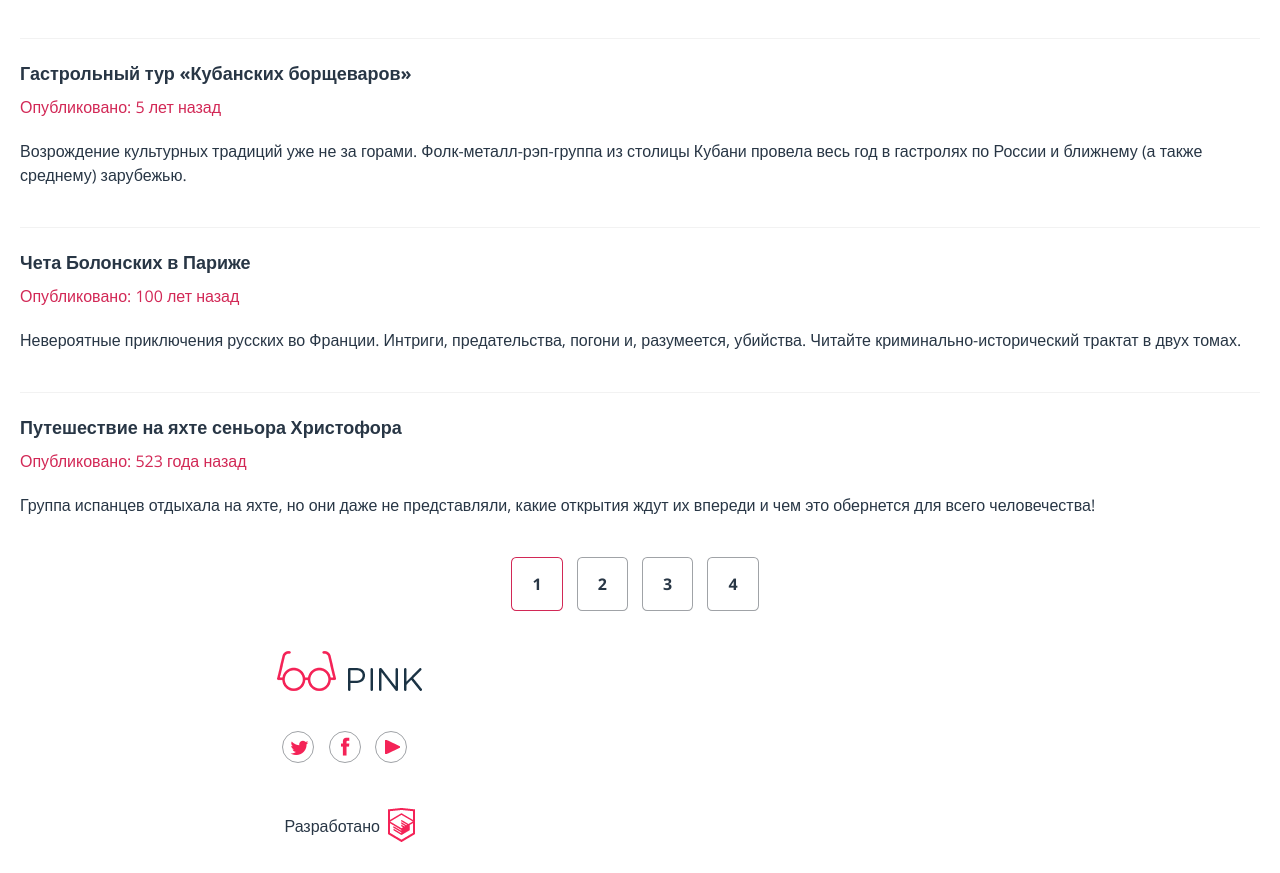
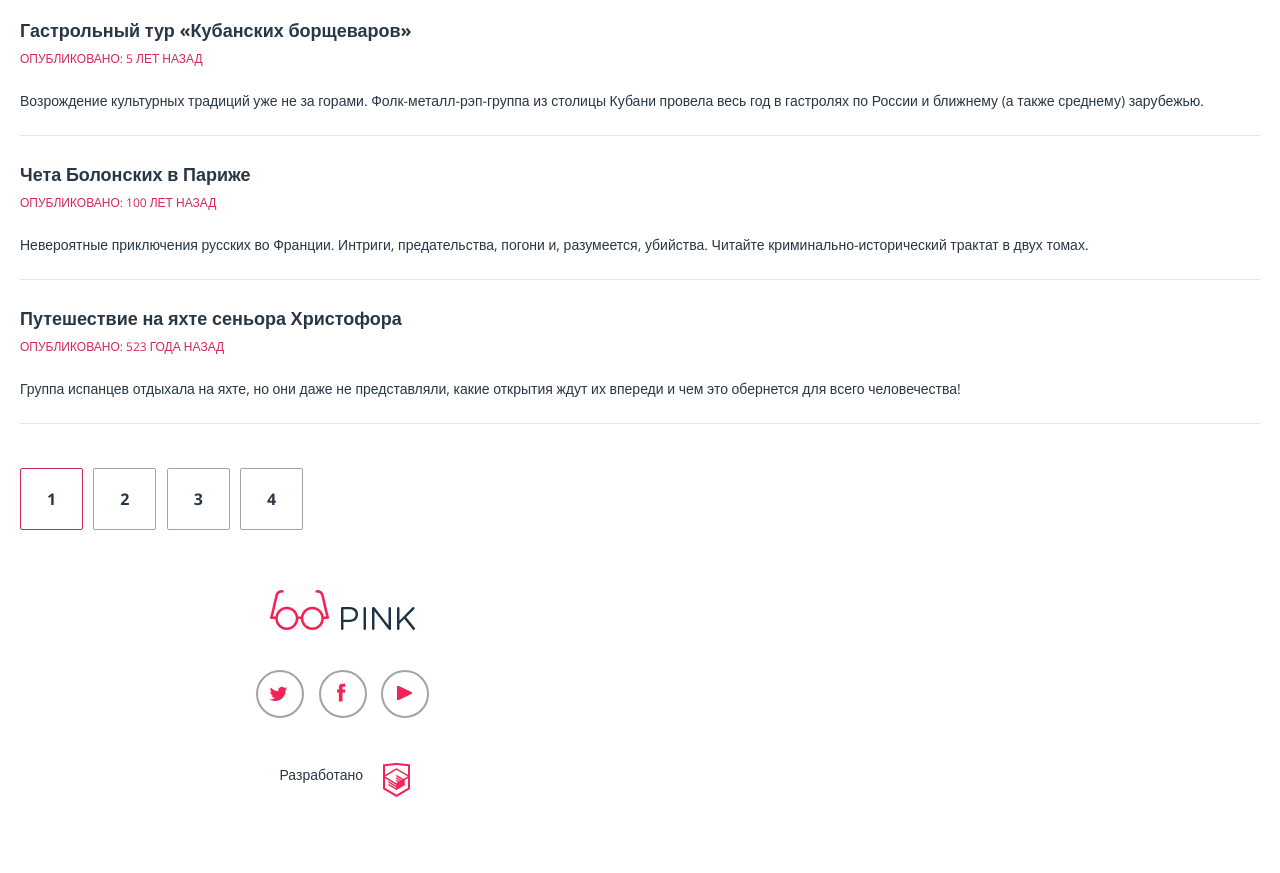
Before and after one commit to nadinTs/58774-pink, a website: page blog.html in a window 1280 px wide. Shown: the part 359-1232 px from the top of the page. After the commit the page ends 1187 px from the top, so only its background shows below. Drawn offline with nearby package versions, Linux system fonts and the light colour scheme; files that its build step writes are made by us from their sources.

Commit message:
Исправила пробелы blog.html

```diff
--- a/less/components/blog_blocks.less
+++ b/less/components/blog_blocks.less
@@ -1,18 +1,18 @@
 .announce {
+  padding-top: 35px;
   & article:nth-last-child(2) {
     border-bottom: none;
   }
 }
 
 .announce-item {
-  padding: 20px 0 40px 0;
+  padding: 0 0 24px 0;
   margin: 0 20px;
-  line-height: 1.5em;
-  border-bottom: 1px solid  @back-light-grey;
 
   &__title {
     margin: 0 0;
     padding: 0;
+    line-height: 1em;
   }
   &__title a {
     color: @header-app;
@@ -21,15 +21,21 @@
 
   &__date {
     margin: 0;
-    padding: 10px 0 20px 0;
+    padding: 8px 0 20px 0;
     color: @pink-contact;
+    font-size: @font-size-12px;
+    text-transform: uppercase;
   }
   &__text {
+    line-height: 1.74em;
+    border-bottom: 1px solid  @grey-toggle;
+    padding-bottom: 20px;
+
 
   }
   &__text a {
     color: @header-app;
-    font-size: @font-size-header-button;
+    font-size: @font-header-description;
 
   }
 
@@ -37,17 +43,18 @@
 
 .toggle-number {
   display: block;
-  text-align: center;
-
+//  text-align: center;
+  min-width: 320px;
+  margin: 20px 20px 50px 20px;
   &__link {
     display: inline-block;
     color: @header-app;
     font-weight: 600;
     font-size: @font-size-header-button;
-    padding: 15px 20px;
-    margin: 0 10px 10px 0;
+    padding: 19px 26px;
+    margin: 0 6px 10px 0;
     border: 1px solid @font-color-text;
-    border-radius: 10%;
+    border-radius: 2px;
 
     &:first-child {
       border-color: @pink-contact;
@@ -55,14 +62,16 @@
   }
 
 }
-
+/****************/
 @media (min-width: @screen-md) and (max-width: (@screen-lg - 1)) {
 
-
+.announce {
+  padding-top: 95px;
+}
 
   .announce-item {
-    padding: 20px 0 40px 0;
-    margin: 0 20px 0 60px;
+    padding: 0 0 50px 0;
+    margin: 0 40px 0 100px;
 
 
     &__title {
@@ -72,11 +81,27 @@
         position: absolute;
         content: '';
         top: 5px;
-        left: -40px;
+        left: -57px;
         width: 30px;
         height: 30px;
         background: url("@{img-path}/tablet-message.png") no-repeat 0 0;
         z-index: 100;
+      }
+      & a {
+        font-size: @font-size-tablet-blog-title;
+      }
+    }
+
+    &__date {
+      padding: 14px 0 25px 0;
+      font-size: @font-header-description;
+    }
+    &__text {
+      margin-right: 40px;
+      padding-bottom: 40px;
+      & a {
+        font-size: @font-size-promo-title;
+        line-height: 1.7;
       }
     }
 
@@ -102,9 +127,9 @@
     &__link {
       display: inline-block;
       color: @header-app;
-      font-weight: 600;
+      font-weight: bold;
       font-size: @font-size-promo-title;
-      padding: 15px 20px;
+      padding: 19px 25px;
       margin: 0 10px 10px 0;
 
       &:first-child {
--- a/less/components/page_footer.less
+++ b/less/components/page_footer.less
@@ -3,6 +3,7 @@
   width: 320px;
   height: 615px;
   text-align: center;
+  padding-top: 40px;
 
   &__align {
     display: block;
@@ -72,7 +73,7 @@
   max-width: 699px;
   margin: 30px 0;
   &__align {
-    max-width: 699px;
+    width: 200px;
     text-align: center;
     margin: 0 auto;
   }
@@ -87,7 +88,7 @@
   &__link {
     display: block;
     margin: 0 auto;
-    width: 145px;
+    width: 160px;
     height: 40px;
     background: url('@{img-path}/footer-glasses.png') no-repeat 0 0;
 
@@ -103,56 +104,53 @@
 }
 
 .footer-iconSN {
-  padding: 40px 0;
+  padding: 40px 0 40px 3px;
+  width: 190px;
+//  margin: 0 auto;
   &__link {
     display: inline-block;
-    margin: 0 auto;
-    width: 145px;
-    height: 40px;
     margin-right: 10px;
-
-
     & span {
       display: none;
     }
     &[title=Twitter] {
-      width: 20px;
-      height: 20px;
-      padding: 5px;
-      background: url('@{img-path}/footer-iconsSN-sprite.png') no-repeat 7px 5px;
-      border: 1px solid @font-color-text;
+      width: 24px;
+      height: 24px;
+      padding: 10px;
+      background: url('@{img-path}/footer-iconsSN-sprite.png') no-repeat 11px 11px;
+      border: 2px solid @font-color-text;
       border-radius: 50%;
     }
     &[title=Twitter]:hover {
-      border: 1px solid @header-app;
+      border: 2px solid @header-app;
     }
     &[title=Twitter]:active {
       opacity: 0.3;
     }
     &[title=Facebook] {
-      width: 20px;
-      height: 20px;
-      padding: 5px;
-      background: url('@{img-path}/footer-iconsSN-sprite.png') no-repeat -57px 5px;
-      border: 1px solid @font-color-text;
+      width: 24px;
+      height: 24px;
+      padding: 10px;
+      background: url('@{img-path}/footer-iconsSN-sprite.png') no-repeat -52px 11px;
+      border: 2px solid @font-color-text;
       border-radius: 50%;
     }
     &[title=Facebook]:hover {
-      border: 1px solid @header-app;
+      border: 2px solid @header-app;
     }
     &[title=Facebook]:active {
       opacity: 0.3;
     }
     &[title=YouTube] {
-      width: 20px;
-      height: 20px;
-      padding: 5px;
-      background: url('@{img-path}/footer-iconsSN-sprite.png') no-repeat -120px 5px;
-      border: 1px solid @font-color-text;
+      width: 24px;
+      height: 24px;
+      padding: 10px;
+      background: url('@{img-path}/footer-iconsSN-sprite.png') no-repeat -115px 11px;
+      border: 2px solid @font-color-text;
       border-radius: 50%;
     }
     &[title=YouTube]:hover {
-      border: 1px solid @header-app;
+      border: 2px solid @header-app;
     }
     &[title=YouTube]:active {
       opacity: 0.3;
@@ -161,28 +159,32 @@
 }
 
 .footer-developer {
+  width: 190px;
   & span {
     display: none;
   }
   &__link {
     display: inline-block;
-    padding-top: 7px;
+    padding-top: 2px;
     text-align: left;
     vertical-align: middle;
     width: 130px;
-    height: 28px;
+    height: 33px;
+    font-size: @font-header-description;
     color: @header-app;
-    background: url('@{img-path}/footer-logo.png') no-repeat right 0;
+    background: url('@{img-path}/footer-logo.png') no-repeat right 0px;
     &:hover {
-      background: url('@{img-path}/footer-logo-hover.png') no-repeat  right 0;
+      background: url('@{img-path}/footer-logo-hover.png') no-repeat  right 0px;
     }
     &:active {
-      background: url('@{img-path}/footer-logo-active.png') no-repeat  right 0;
+      background: url('@{img-path}/footer-logo-active.png') no-repeat  right 0px;
     }
   }
 }
 
 
+
+/*********************************************/
 @media (min-width: @screen-md) and (max-width: (@screen-lg - 1)) {
   .footer-index {
     min-width: 700px;
@@ -217,6 +219,7 @@
     max-width: 1199px;
     &__align {
       display: inline-block;
+      width: 699px;
 
     }
   }
@@ -227,7 +230,7 @@
   }
   .footer-iconSN {
     float: left;
-    width: 150px;
+    width: 200px;
     padding: 10px 0;
 
   }
--- a/less/components/page_header.less
+++ b/less/components/page_header.less
@@ -108,14 +108,15 @@
 
   }
   &__title {
-    width: 250px;
+    width: 280px;
     font-family: @font-base;
-    font-size: @font-size-header-title;
+    font-size: @font-size-24px;
     font-weight: 100;
     color: @white;
     text-align: center;
-    padding: 30px 10px 35px 10px;
+    padding: 30px 0 40px 0;
     margin: 0 auto;
+    line-height: 1.26em;
   }
 
 }
@@ -199,12 +200,12 @@
 
     }
     &__title {
-      width: 600px;
-      padding: 30px 0px 35px 0px;
+      width: 580px;
+      padding: 69px 0px 77px 18px;
       margin: 0 auto;
       font-size: @font-size-50px;
       font-weight: 100;
-
+      line-height: 1.2em;
     }
 
   }
--- a/less/variables.less
+++ b/less/variables.less
@@ -49,3 +49,4 @@
 @font-size-title-header-tablet: 40px;
 @font-size-header-tablet-blog: 44px;
 @tablet-clock-title: 30px;
+@font-size-tablet-blog-title: 27px;
```
